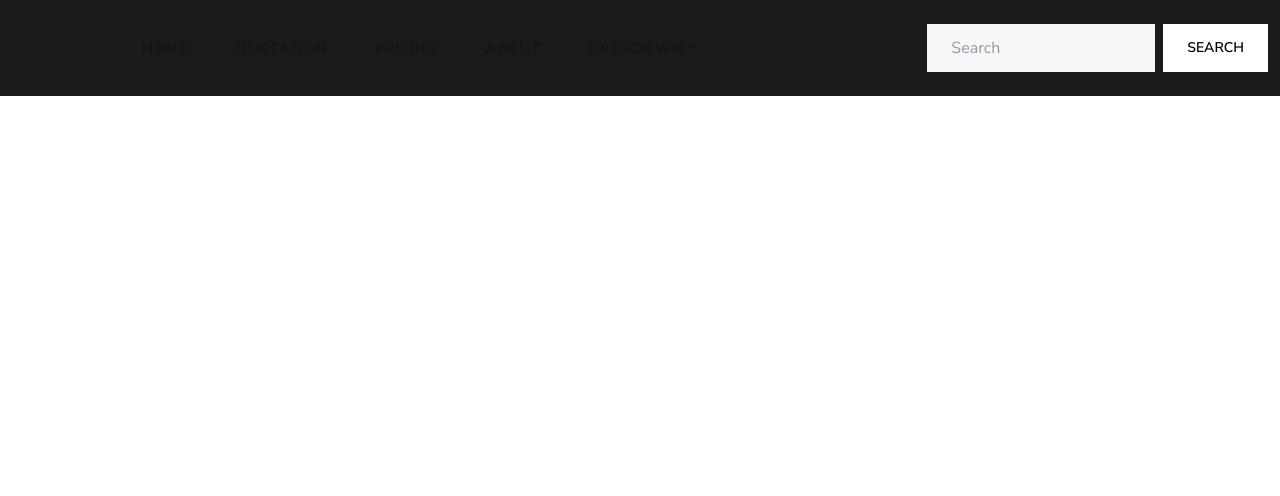
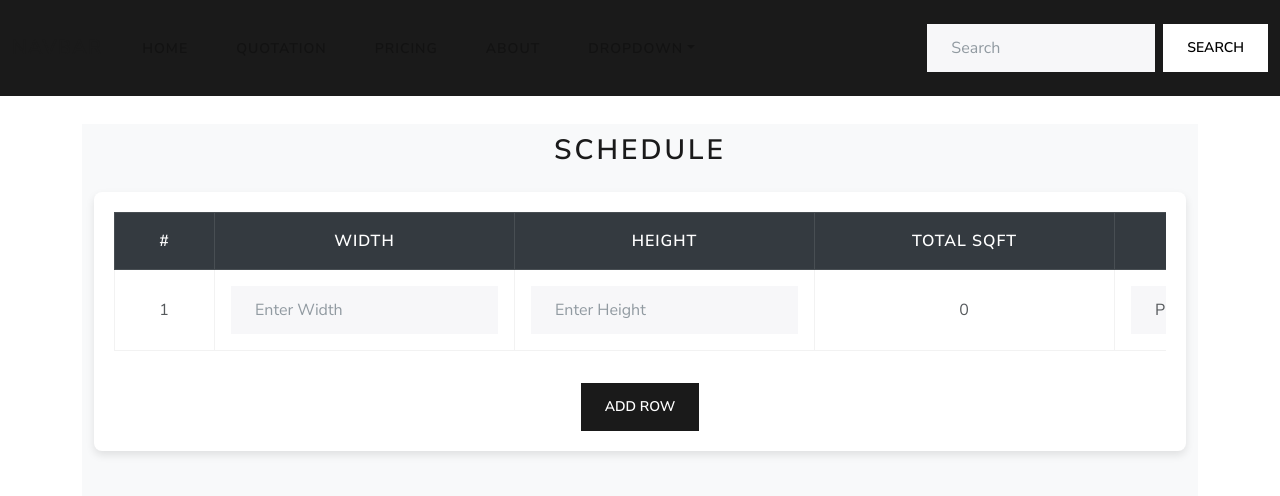
Before and after one commit to Mudassir0126/Swisstek-quotation, a React (Create React App) app: page /Swisstek-quotaion/quotation in a window 1280 px wide. Shown: the top 496 px of the page. Built offline with nearby package versions, Linux system fonts and the light colour scheme.

Commit message:
fixed-routin

```diff
--- a/src/App.jsx
+++ b/src/App.jsx
@@ -11,7 +11,7 @@ function App() {
       <div className="container mt-4">
         <Routes>
           <Route path="/" element={<h1>Home Page</h1>} />
-          <Route path="/quotation" element={<Quotation />} />
+          <Route path="Swisstek-quotaion/quotation" element={<Quotation />} />
         </Routes>
       </div>
     </Router>
--- a/src/components/Navbar.jsx
+++ b/src/components/Navbar.jsx
@@ -27,7 +27,7 @@ function Navbar() {
               </Link>
             </li>
             <li className="nav-item">
-              <Link className="nav-link" to="/quotation">
+              <Link className="nav-link" to="Swisstek-quotaion/quotation">
                 Quotation
               </Link>
             </li>
```
